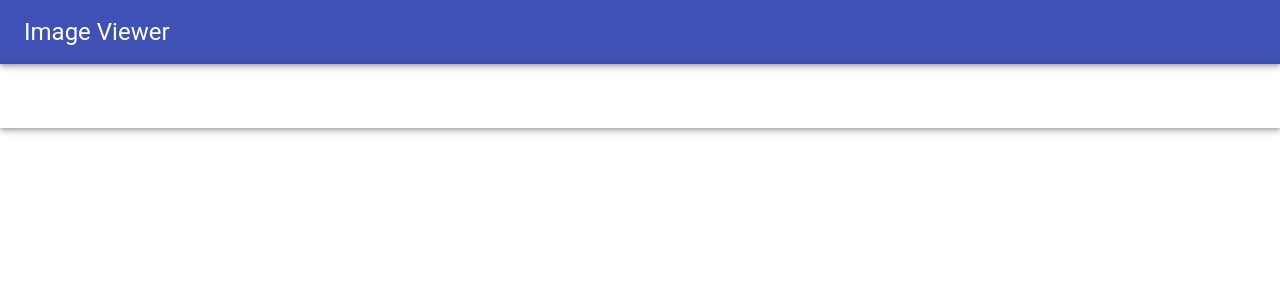
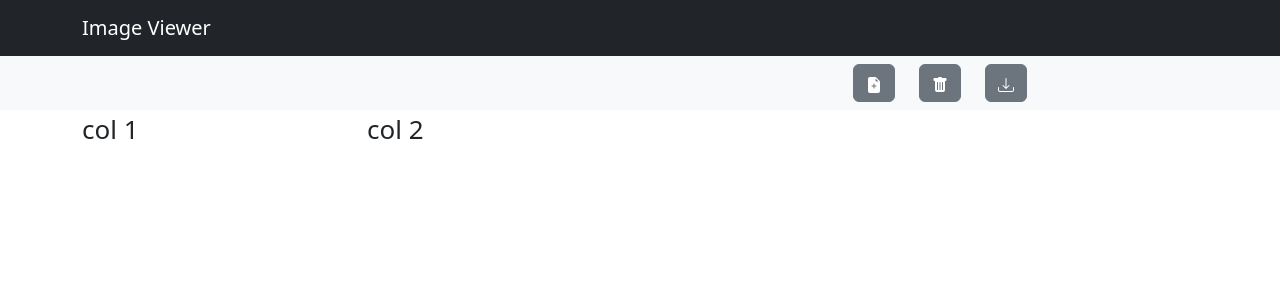
Before and after one commit to OzgeYurtsever/image-viewer, a React (Create React App) app: page / in a window 1280 px wide. Shown: the top 300 px of the page. Built offline with nearby package versions, Linux system fonts and the light colour scheme.

Commit message:
Designed File component

```diff
--- a/package.json
+++ b/package.json
@@ -3,14 +3,15 @@
   "version": "0.1.0",
   "private": true,
   "dependencies": {
-    "@material-ui/core": "^4.12.4",
-    "@mui/icons-material": "^5.10.9",
     "@testing-library/jest-dom": "^5.16.5",
     "@testing-library/react": "^13.4.0",
     "@testing-library/user-event": "^13.5.0",
+    "bootstrap": "^5.2.2",
     "cornerstone-core": "^2.6.1",
     "react": "^18.2.0",
+    "react-bootstrap": "^2.5.0",
     "react-dom": "^18.2.0",
+    "react-icons": "^4.6.0",
     "react-scripts": "^5.0.1",
     "web-vitals": "^2.1.4"
   },
--- a/src/App.css
+++ b/src/App.css
@@ -14,16 +14,24 @@
 }
 
 .App-header {
-  background-color: #282c34;
+  background-color: white;
   min-height: 100vh;
   display: flex;
   flex-direction: column;
   align-items: center;
   justify-content: center;
   font-size: calc(10px + 2vmin);
-  color: white;
+  /* color: white; */
+  /* background-color: #282c34; */
+  height: calc(100vh - 59px);
+  font-size: calc(10px + 2vmin);
 }
 
+/* .App-header {
+  background-color: #282c34;
+  height: calc(100vh - 59px);
+  font-size: calc(10px + 2vmin);
+} */
 
 @keyframes App-logo-spin {
   from {
--- a/src/App.js
+++ b/src/App.js
@@ -1,19 +1,18 @@
 import './App.css';
-import { AppBar, Box, Toolbar, Typography } from '@material-ui/core';
+import Navbar from 'react-bootstrap/Navbar';
+import Container from 'react-bootstrap/Container';
 import File from "./components/File";
 
 function App() {
   return (
-    <Box sx={{ flexGrow: 1 }}>
-      <AppBar position="static">
-        <Toolbar>
-          <Typography variant="h5" component="div" sx={{ flexGrow: 1 }}>
-            Image Viewer
-          </Typography>
-        </Toolbar>
-      </AppBar>
+    <div>
+      <Navbar bg="dark" variant="dark">
+        <Container>
+          <Navbar.Brand>Image Viewer</Navbar.Brand>
+        </Container>
+      </Navbar>
       <File />
-    </Box>
+    </div>
 
   );
 }
--- a/src/components/File.jsx
+++ b/src/components/File.jsx
@@ -1,20 +1,58 @@
 import React, { useState, useEffect } from 'react';
-// import AppBar from '@mui/material/AppBar';
-import { AppBar, Box, Toolbar, Typography } from '@material-ui/core';
+import Navbar from 'react-bootstrap/Navbar';
+import ButtonGroup from 'react-bootstrap/ButtonGroup';
+import Button from 'react-bootstrap/Button';
+import Container from 'react-bootstrap/Container';
+import Row from 'react-bootstrap/Row';
+import Card from 'react-bootstrap/Card';
+import Col from 'react-bootstrap/Col';
+import { BsDownload, BsFillFileEarmarkPlusFill, BsTrashFill } from "react-icons/bs";
 
 
 const File = () => {
+
     useEffect(() => {
 
     }, []);
 
     return (
-        <Box sx={{ flexGrow: 1 }}>
-            <AppBar position="static" color='transparent'>
-                <Toolbar>
-                </Toolbar>
-            </AppBar>
-        </Box>
+        <div>
+            <Navbar bg="light">
+                {/* <Container> */}
+                {/* <Row> */}
+                <Col sm={8}> </Col>
+                <Col sm={4}>
+                    <ButtonGroup className="me-4">
+                        <Button variant="secondary">
+                            <BsFillFileEarmarkPlusFill />
+                        </Button>
+                    </ButtonGroup>
+                    <ButtonGroup className="me-4">
+                        <Button variant="secondary">
+                            <BsTrashFill />
+                        </Button>
+                    </ButtonGroup>
+                    <ButtonGroup className="me-4">
+                        <Button variant="secondary">
+                            <BsDownload />
+                        </Button>
+                    </ButtonGroup>
+                </Col>
+            </Navbar>
+            <header className="App-header">
+                <Container className="h-100">
+                    <Row className="h-100 align-items-center">
+                        <Col md={3} className="h-100">
+                            <div> col 1 </div>
+                        </Col>
+                        <Col md={9} className="h-100 align-items-center">
+                            <div> col 2 </div>
+
+                        </Col>
+                    </Row>
+                </Container>
+            </header>
+        </div>
     );
 };
 
--- a/src/index.js
+++ b/src/index.js
@@ -3,6 +3,7 @@ import ReactDOM from 'react-dom/client';
 import './index.css';
 import App from './App';
 import reportWebVitals from './reportWebVitals';
+import 'bootstrap/dist/css/bootstrap.min.css'
 
 const root = ReactDOM.createRoot(document.getElementById('root'));
 root.render(
```
Also changed, not shown: example.jsx (deleted, +0 -171 lines), src/components/Navigation.jsx (added), src/components/Slide.jsx (added), 1 other file (tests, documents, lock files or other folders).
